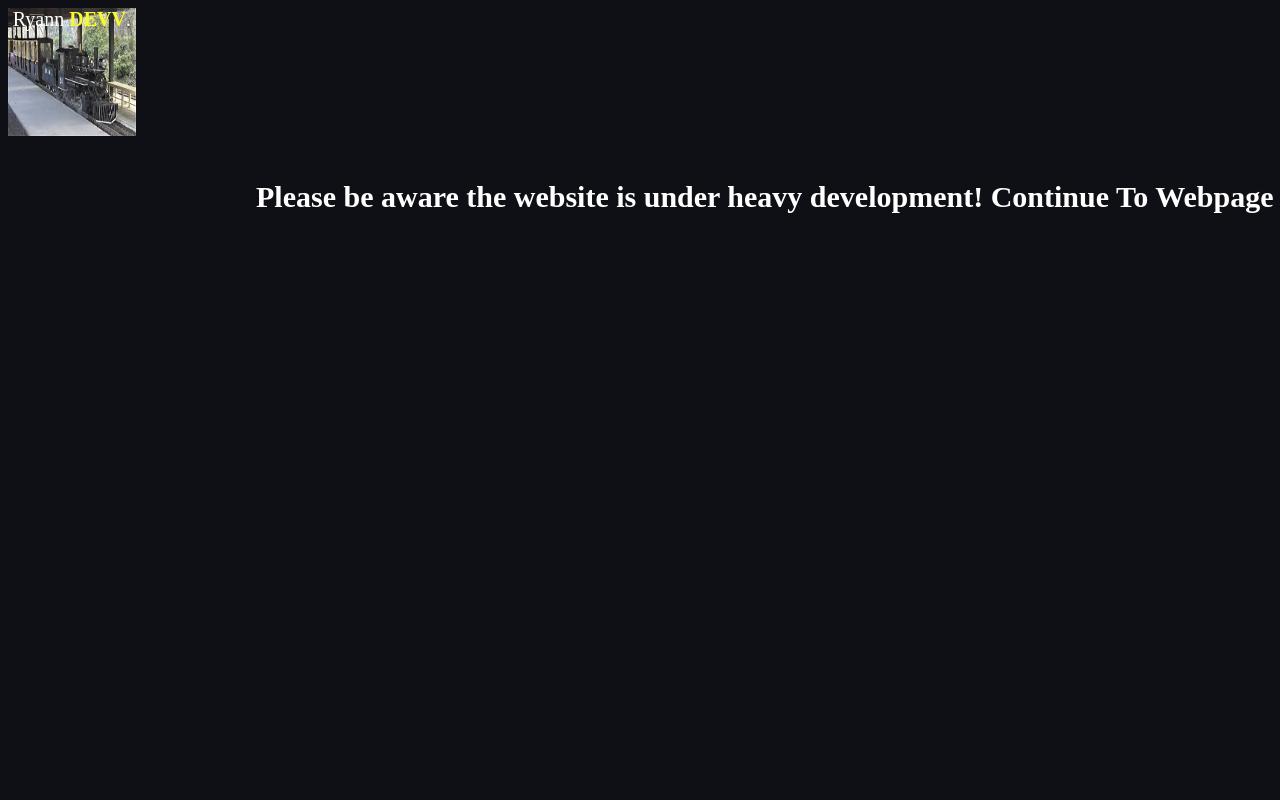
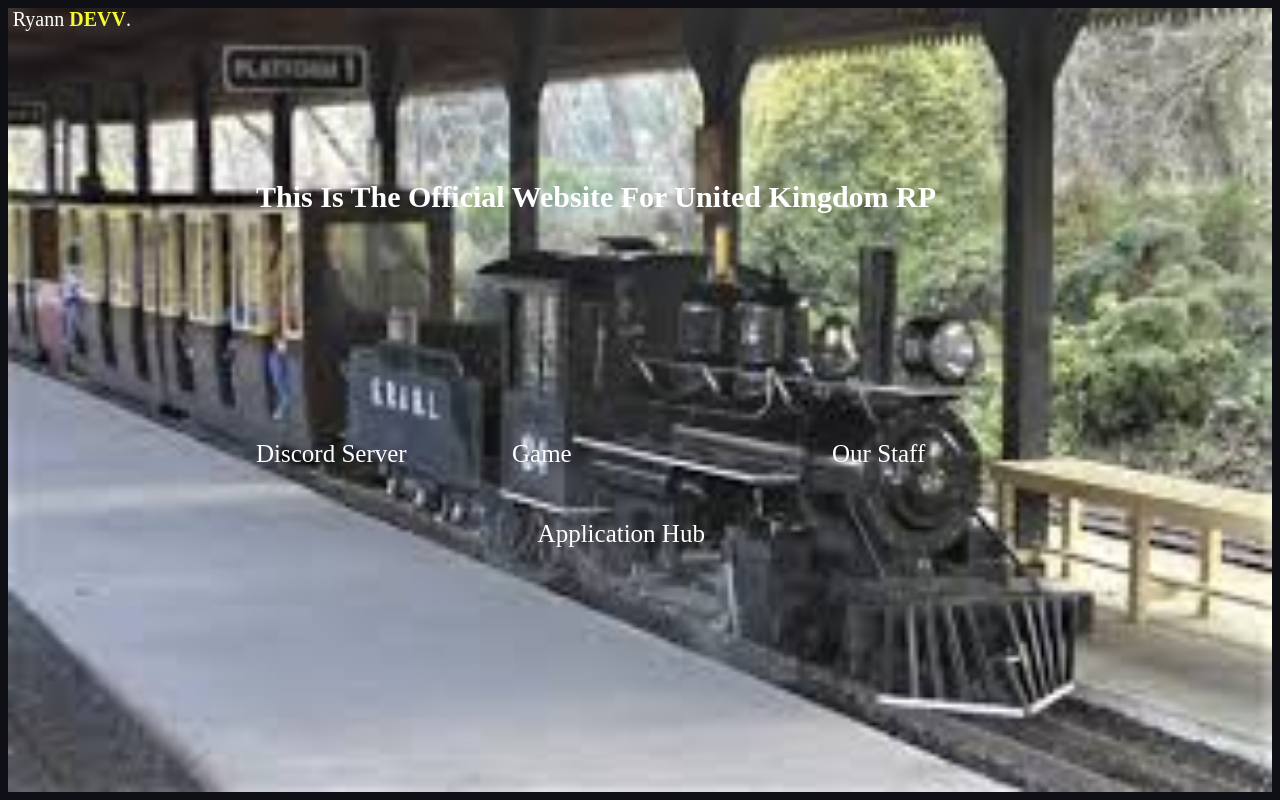
Before and after one commit to Ryann-Devv/Bickington, a plain HTML site: page index.html in a window 1280 px wide. Drawn offline with Linux system fonts and the light colour scheme.

Commit message:
Update index.html

```diff
--- a/index.html
+++ b/index.html
@@ -9,11 +9,13 @@
 
       <body>
 	      <a id="LOGO" href="https://ryanndevv.cf"<strong>Ryann</strong> <strong style="color: #F7FA2F">DEVV</strong>.</a>
-	 <img src="bs1.jpg" alt="HTML5 Icon" style="width:128px;height:128px;">
-<h1> Please be aware the website is under heavy development! </h
-<a id="linkb" href="https://ryanndevv.cf/home.html">Continue To Webpage</a
+	 <img src="bs1.jpg" alt="HTML5 Icon" style="width:100%;height:100%;">
+<a id="linka" href="">Discord Server</a>
+	<a id="linkb" href="https://ryanndevv.cf/home.html">Game</a>
+<a id="linkc" href="https://ryanndevv.cf/home.html">Our Staff</a>
+<a id="linkd" href="https://ryanndevv.cf/home.html">Application Hub</a>
 
-	  Please wait webite is being re developed
+<h1>This Is The Official Website For United Kingdom RP</h1>
 
       </body>
 </html>
```
